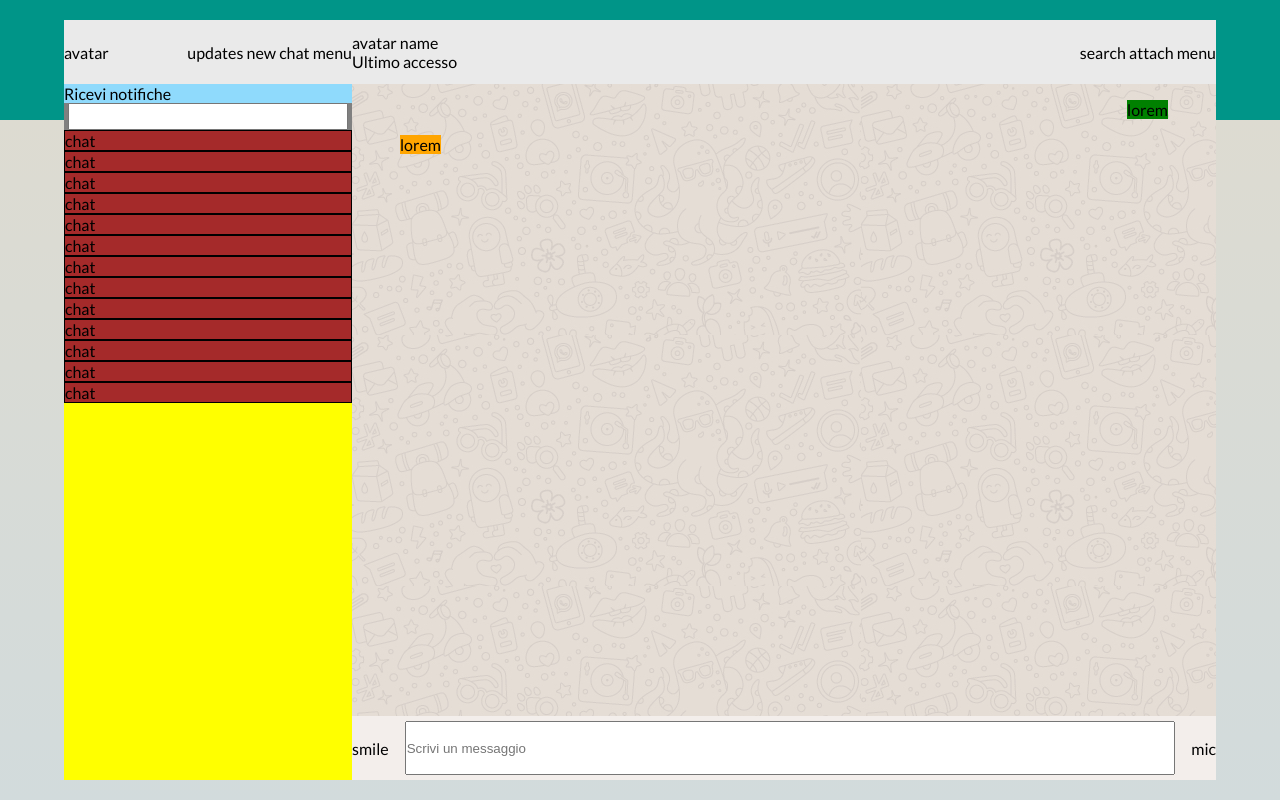
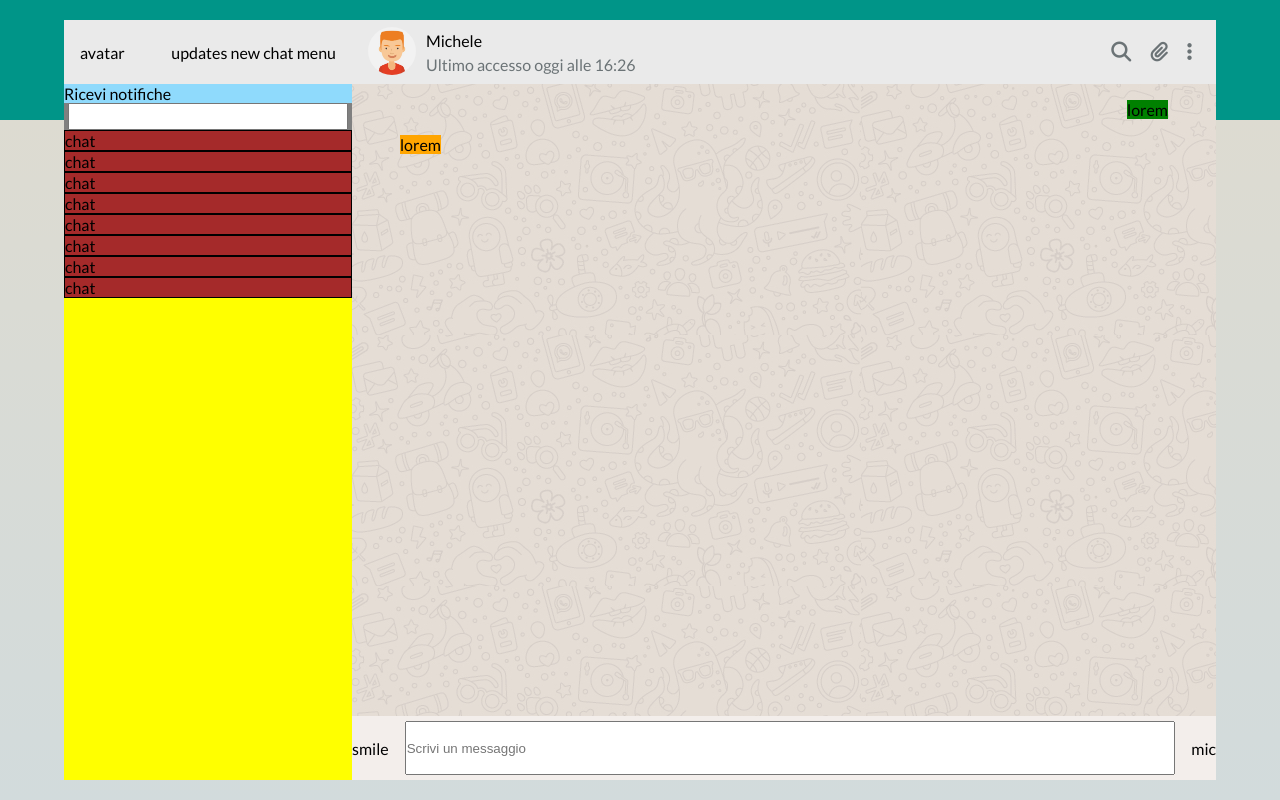
Before and after one commit to DanieleBernassola/html-css-boolzapp, a plain HTML site: page index.html in a window 1280 px wide. Drawn offline with Linux system fonts and the light colour scheme.

Commit message:
[UPD] Added content to right column's header

```diff
--- a/css/_partials/common.css
+++ b/css/_partials/common.css
@@ -49,10 +49,31 @@ header{
     display: flex;
     justify-content: space-between;
     align-items: center;
+    padding: 1rem;
+}
+
+.chat-avatar{
+    height: 3rem;
+    border-radius: 50%;
+    margin-right: 10px;
+}
+
+.chat-name{
+    margin-bottom: 5px;
+}
+
+.status{
+    color: var(--icon-color)
 }
 
 .chat-tools{
     display: none;
+    color: var(--icon-color)
+}
+
+.chat-tools i{
+    font-size: 1.25rem;
+    padding: 0.5rem;
 }
 
 #messages{
--- a/css/_partials/variables.css
+++ b/css/_partials/variables.css
@@ -4,4 +4,5 @@
     --font-size-mobile: 14px;
     --font-size-tablet: 15px;
     --font-size-desktop: 16px;
+    --icon-color: #6b7376;
 }
--- a/index.html
+++ b/index.html
@@ -8,12 +8,15 @@
         <link rel="preconnect" href="https://fonts.googleapis.com">
         <link rel="preconnect" href="https://fonts.gstatic.com" crossorigin>
         <link href="https://fonts.googleapis.com/css2?family=Lato:ital,wght@0,100;0,300;0,400;0,700;0,900;1,100;1,300;1,400;1,700;1,900&display=swap" rel="stylesheet">
+        <link rel="stylesheet" href="https://cdnjs.cloudflare.com/ajax/libs/font-awesome/6.5.2/css/all.min.css" integrity="sha512-SnH5WK+bZxgPHs44uWIX+LLJAJ9/2PkPKZ5QiAj6Ta86w+fsb2TkcmfRyVX3pBnMFcV7oQPJkl9QevSCWr3W6A==" crossorigin="anonymous" referrerpolicy="no-referrer" />
     </head>
 
     <body>
         <!-- SEZIONE PRINCIPALE -->
             <div class="container d-flex">
+                <!-- COLONNA SINISTRA -->
                 <div class="col-left debug" id="chats">
+                    <!-- HEADER -->
                     <header>
                         <div>
                             <span class="avatar">avatar</span>
@@ -24,7 +27,9 @@
                             <span class="show-desk">menu</span>
                         </div>
                     </header>
+                    <!-- NOTIFICHE -->
                     <div class="notify show-desk">Ricevi notifiche</div>
+                    <!-- RICERCA -->
                     <div class="search-chat show-desk">
                         <input class="search-input" type="search" name="" id="" placeholder="">
                     </div>
@@ -55,37 +60,27 @@
                             <li class="recent-chat">
                                 <span class="avatar-chats">chat</span>
                             </li>
-                            <li class="recent-chat">
-                                <span class="avatar-chats">chat</span>
-                            </li>
-                            <li class="recent-chat">
-                                <span class="avatar-chats">chat</span>
-                            </li>
-                            <li class="recent-chat">
-                                <span class="avatar-chats">chat</span>
-                            </li>
-                            <li class="recent-chat">
-                                <span class="avatar-chats">chat</span>
-                            </li>
-                            <li class="recent-chat">
-                                <span class="avatar-chats">chat</span>
-                            </li>
                         </ul>
                     </div>
                 </div>
 
+                <!-- COLONNA DESTRA -->
                 <div class="col-right" id="chat">
                     <!-- INFO (RIGA SUPERIORE) -->
                     <header>
-                        <div class="chat-info">
-                            <span class="chat-avatar">avatar</span>
-                            <span class="chat-name">name</span>
-                            <div class="status">Ultimo accesso</div>
+                        <div class="chat-info d-flex align-center">
+                            <div>
+                                <img class="chat-avatar" src="./img/avatar_1.jpg" alt="avatar-selected"></img>
+                            </div>
+                            <div>
+                                <div class="chat-name">Michele</div>
+                                <p class="status">Ultimo accesso oggi alle 16:26</p>
+                            </div>
                         </div>
-                        <div class="chat-tools">
-                            <span class="">search</span>
-                            <span class="">attach</span>
-                            <span class="">menu</span>
+                        <div class="chat-tools d-flex align-center show-tab">
+                            <i class="fa-solid fa-magnifying-glass"></i>
+                            <i class="fas fa-paperclip"></i>
+                            <i class="fa-solid fa-ellipsis-vertical"></i>
                         </div>
                     </header>
                     <!-- MESSAGGI -->
@@ -107,6 +102,7 @@
                             </li>
                         </ul>
                     </div>
+                    <!-- FOOTER -->
                     <footer>
                         <span class="show-tab">smile</span>
                         <input type="text" name="" id="" placeholder="Scrivi un messaggio">
```
